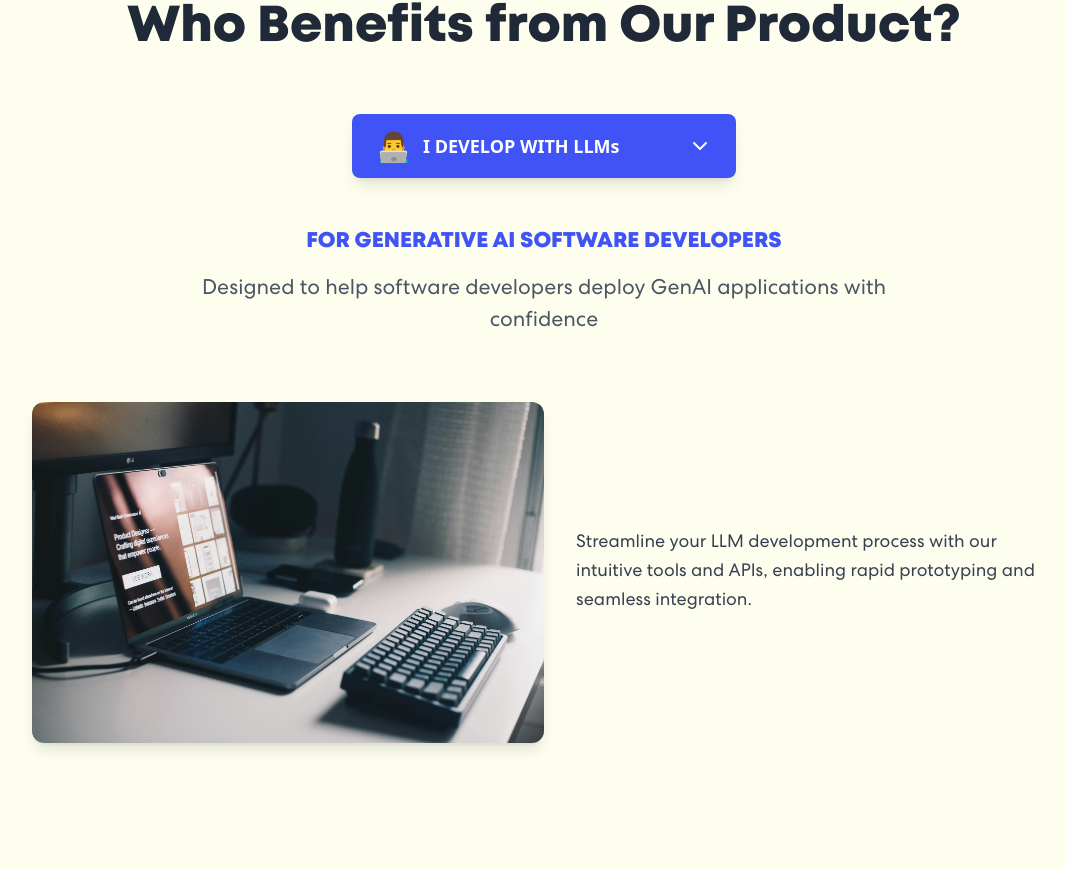
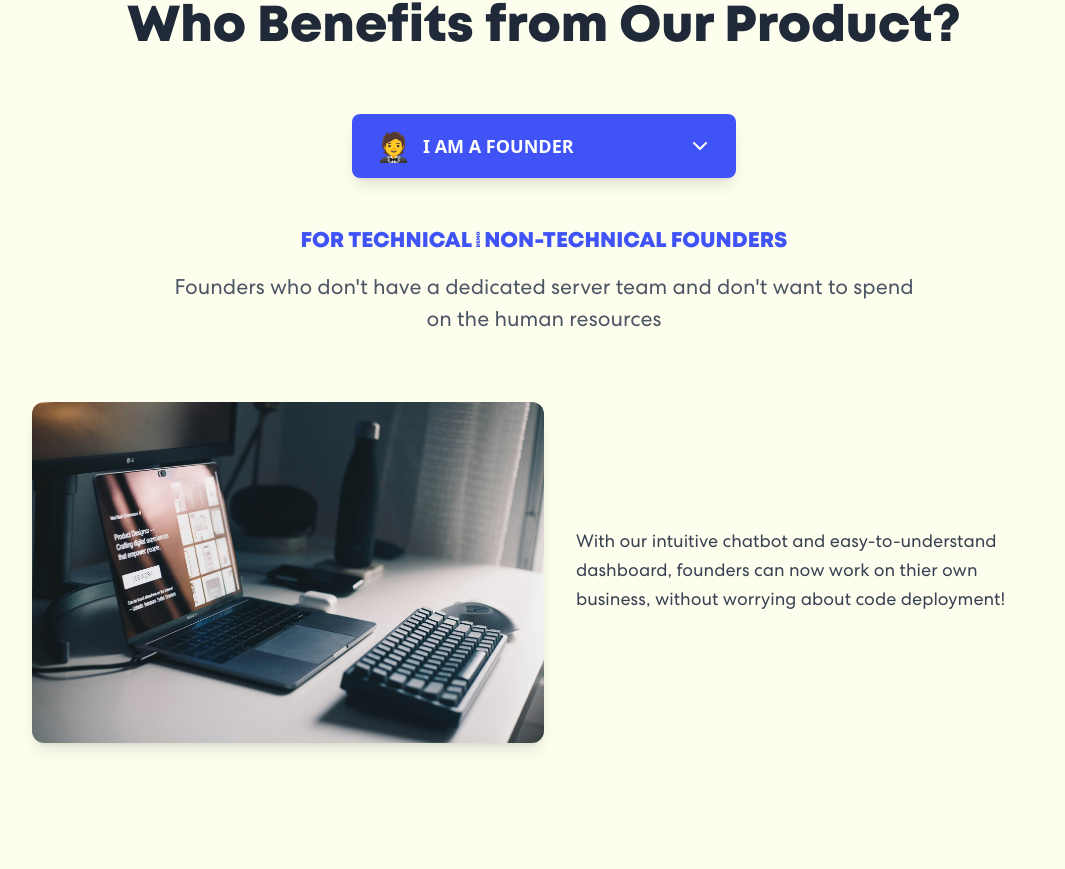
Before and after one commit to Avinier/SuperServerAI-LandingPage, a React (Vite) app: page / in a window 1280 px wide. Shown: the part 1219-2088 px from the top of the page, without its empty margins (96-1161 px from the left). Built offline with nearby package versions, Linux system fonts and the light colour scheme.

Commit message:
writeups updated

```diff
--- a/src/components/AiInfo.jsx
+++ b/src/components/AiInfo.jsx
@@ -9,9 +9,9 @@ const AiInfo = () => {
   };
 
   const sections = [
-    { title: "Custom Trained LLM", content: "Content for section 1 Lorem ipsum dolor sit amet, consectetur adipiscing elit, sed do eiusmod tempor incididunt ut labore et dolore magna aliqua." },
-    { title: "AI-powered Dashboard with Analytics", content: "Content for section 2 Lorem ipsum dolor sit amet, consectetur adipiscing elit, sed do eiusmod tempor incididunt ut labore et dolore magna aliqua." },
-    { title: "All-in-one Cloud Solutions, fully automated", content: "Content for section 3 Lorem ipsum dolor sit amet, consectetur adipiscing elit, sed do eiusmod tempor incididunt ut labore et dolore magna aliqua." },
+    { title: "Custom Trained LLM", content: "We have a custom fine-tuned Large Language Model designed to seamlessly deploy your projects, specifically catering to all your deployment needs." },
+    { title: "AI-powered Dashboard with Analytics", content: "A comprehensive dashboard, simplified by AI, for all detailed insights about your deployments. Along with powerful data visualizations." },
+    { title: "All-in-one Cloud Solutions, fully automated", content: "We have simplified it like never before. At record low costs." },
   ];
 
   return (
--- a/src/components/Workflow.jsx
+++ b/src/components/Workflow.jsx
@@ -24,30 +24,29 @@ const useInView = (options) => {
 };
 
 const personas = [
-  { id: "llms", label: "I DEVELOP WITH LLMs", icon: "👨‍💻" },
-  { id: "models", label: "I TRAIN MODELS", icon: "🧠" },
-  { id: "projects", label: "I LEAD ML PROJECTS", icon: "👩‍💼" },
-  { id: "production", label: "I MANAGE MODEL PRODUCTION", icon: "🏭" },
+  { id: "llms", label: "I AM A FOUNDER", icon: "🤵" },
+  { id: "models", label: "I AM A NON-DEVOPS DEVELOPER", icon: "🧑‍💻" },
+  { id: "projects", label: "I MANAGE TEAMS", icon: "👩‍💼" },
 ];
 
 const contentData = {
   llms: {
-    title: "FOR GENERATIVE AI SOFTWARE DEVELOPERS",
-    description: "Designed to help software developers deploy GenAI applications with confidence",
+    title: "FOR TECHNICAL/NON-TECHNICAL FOUNDERS",
+    description: "Founders who don't have a dedicated server team and don't want to spend on the human resources",
     sections: [
       {
         image: "/images/workflow-image1.jpg",
-        info: "Streamline your LLM development process with our intuitive tools and APIs, enabling rapid prototyping and seamless integration.",
+        info: "With our intuitive chatbot and easy-to-understand dashboard, founders can now work on thier own business, without worrying about code deployment!",
       }
     ],
   },
   models: {
-    title: "FOR MODEL TRAINERS AND RESEARCHERS",
-    description: "Empowering researchers and data scientists to train and refine ML models efficiently",
+    title: "FOR DEVELOPERS AND DEV TEAMS",
+    description: "Developers need not worry about serverside technicalities, and can build the things that matter.",
     sections: [
       {
         image: "/images/workflow-image1.jpg",
-        info: "Access powerful compute resources and collaborative environments to accelerate your model training and experimentation workflows.",
+        info: "Empowering developers and teams who don't have the skillset to handle serverside deployments, with our seamless deployment piplelines",
       },
     ],
   },
@@ -62,12 +61,12 @@ const contentData = {
     ],
   },
   production: {
-    title: "FOR ML OPERATIONS MANAGERS",
-    description: "Ensuring smooth deployment and management of ML models in production environments",
+    title: "FOR PROGRAM MANAGERS",
+    description: "Technical managers can also use our product and direct teams to do so.",
     sections: [
       {
         image: "/images/workflow-image1.jpg",
-        info: "Monitor model performance, manage versioning, and orchestrate deployments with our robust MLOps toolkit.",
+        info: "Monitor server deployments, get valuable insights, to handle costs, and manage your team well.",
       },
     ],
   },
```
